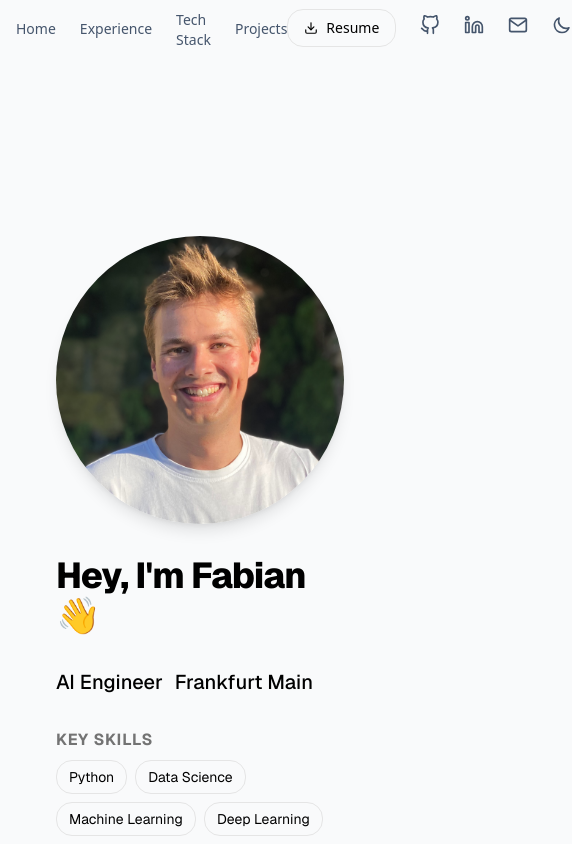
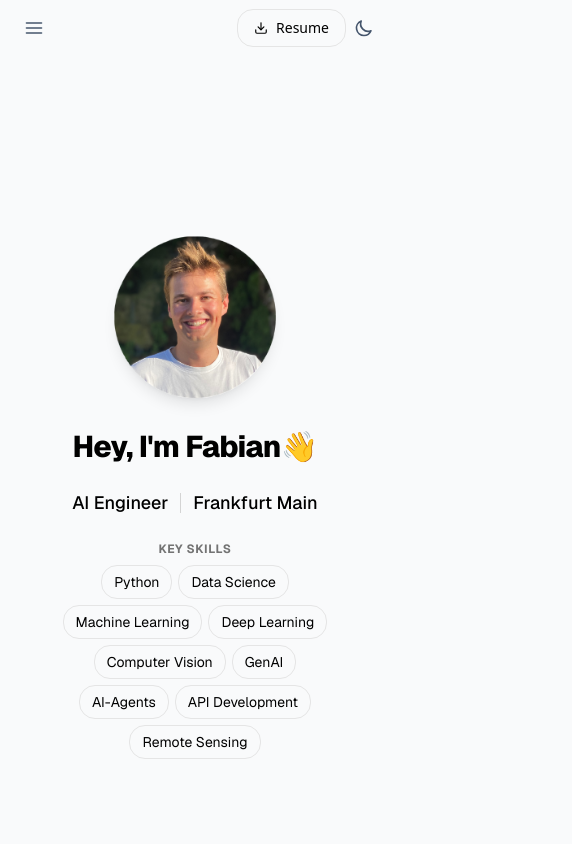
Before and after one commit to Taraman12/portfolio, a Next.js app: page / in a window 390 px wide. Shown: the top 844 px of the page, 572 px wide, since content can reach past the window. Built offline with nearby package versions, Linux system fonts and the light colour scheme.

Commit message:
Adjust CSS styling to work better on mobile (#8)
* refactor: renamed TopbarMenu to TopBarResume

* feat: adjusted content style to work better on mobile

```diff
--- a/src/components/Hero.tsx
+++ b/src/components/Hero.tsx
@@ -16,7 +16,7 @@ export default function Hero() {
                 <div className="grid items-center gap-8 md:grid-cols-3">
                     {/* Left: Profile image */}
                     <div className="order-0 md:order-none md:col-span-1 flex justify-center">
-                        <div className="relative aspect-square w-72 h-72 overflow-hidden rounded-full shadow-lg">
+                        <div className="relative aspect-square xs:overflow-hidden rounded-full shadow-lg w-40 h-40 sm:w-52 sm:h-52 md:w-60 md:h-60 lg:w-72 lg:h-72">
                             <Image
                                 src={`${prefix}/Fabian_Kochsiek_round.png`}
                                 alt="Portrait"
@@ -29,37 +29,32 @@ export default function Hero() {
                     </div>
 
                     {/* Right: Text content */}
-                    <div className="md:col-span-2 space-y-8">
+                    <div className="md:col-span-2 space-y-6 md:space-y-8 text-center md:text-left">
                         {/* Headline */}
-                        <h1 className="font-extrabold tracking-tight lg:text-6xl sm:text-5xl text-4xl">
+                        <h1 className="font-extrabold tracking-tight text-3xl sm:text-4xl lg:text-6xl">
                             Hey, I'm <span className="text-primary">Fabian👋</span>
                         </h1>
 
                         {/* Meta row: Role (filled badge) + Location (plain link) */}
-                        <div className="flex flex-wrap items-center gap-3 font-medium lg:text-3xl sm:text-2xl text-xl">
-                            {/* Role badge — visually distinct from tags */}
-                            <span className="inline-flex items-center gap-2 ">
-                                  AI Engineer
+                        <div className="flex flex-wrap justify-center md:justify-start items-center gap-3 font-medium text-lg sm:text-xl lg:text-3xl">
+                            <span className="inline-flex items-center gap-2">
+                                AI Engineer
                             </span>
-
-                            {/* sep */}
                             <span
                                 aria-hidden
-                                className="hidden md:inline-block h-5 w-px bg-neutral-300 dark:bg-neutral-700 "
+                                className="md:inline-block h-5 w-px bg-neutral-300 dark:bg-neutral-700 "
                             />
-
-                            {/* Location — text link, not a chip */}
                             <span className="inline-flex items-center gap-2">
-                                  Frankfurt Main
+                                Frankfurt Main
                             </span>
                         </div>
 
                         {/* Key Skills */}
                         <div className="space-y-2">
-                            <h2 className="font-bold tracking-wider text-neutral-500 dark:text-neutral-400 uppercase ">
+                            <h2 className="font-bold tracking-wider text-neutral-500 dark:text-neutral-400 uppercase text-xs sm:text-sm">
                                 Key Skills
                             </h2>
-                            <div className="flex flex-wrap items-center gap-2">
+                            <div className="flex flex-wrap justify-center md:justify-start items-center gap-1.5 sm:gap-2">
                                 <Item>Python</Item>
                                 <Item>Data Science</Item>
                                 <Item>Machine Learning</Item>
--- a/src/components/TopBar.tsx
+++ b/src/components/TopBar.tsx
@@ -1,57 +1,113 @@
 "use client";
 
+import { useState } from "react";
 import ThemeSwitcher from "@/components/ThemeToggle";
 import { TopBarIcon } from "./TopBarIcon";
-import { FiGithub, FiLinkedin, FiMail } from "react-icons/fi";
-import { TopBarMenu } from "./TopBarMenu";
+import { FiGithub, FiLinkedin, FiMail, FiMenu, FiX } from "react-icons/fi";
+import { TopBarResume } from "./TopBarResume";
 import { TopBarItem } from "./TopBarItem";
 
+const navItems = [
+    { href: "#home", label: "Home" },
+    { href: "#experience", label: "Experience" },
+    { href: "#tech-stack", label: "Tech Stack" },
+    { href: "#projects", label: "Projects" },
+];
+
+const socialItems = [
+    { Icon: FiGithub, href: "https://github.com/taraman12", label: "GitHub Profile" },
+    { Icon: FiLinkedin, href: "https://www.linkedin.com/in/fabian-kochsiek/", label: "LinkedIn Profile" },
+    { Icon: FiMail, href: "mailto:Fabian.Kochsiek@gmail.com", label: "Send Email" },
+];
+
 export function TopBar() {
+    const [mobileOpen, setMobileOpen] = useState(false);
+
+    function closeMenu() {
+        setMobileOpen(false);
+    }
+
     return (
-        <div className="w-full dark:bg-neutral-900 bg-gray-50">
-            {/* match content edges with main container */}
+        <div className="w-full dark:bg-neutral-900 bg-gray-50 border-b border-transparent dark:border-neutral-800">
+            {/* main bar */}
             <div className="mx-auto flex h-14 w-full max-w-5xl items-center px-4">
-                {/* Navigation (left) */}
-                <nav className="flex items-center mr-auto" aria-label="Primary">
-                    <TopBarItem>
-                        <a href="#home" className="inline-flex items-center text-sm font-medium text-slate-600 dark:text-slate-300 hover:text-slate-900 dark:hover:text-slate-50 transition-colors">
-                            Home
-                        </a>
-                    </TopBarItem>
-                    <TopBarItem>
-                        <a href="#experience" className="inline-flex items-center text-sm font-medium text-slate-600 dark:text-slate-300 hover:text-slate-900 dark:hover:text-slate-50 transition-colors">
-                            Experience
-                        </a>
-                    </TopBarItem>
-                    <TopBarItem>
-                        <a href="#tech-stack" className="inline-flex items-center text-sm font-medium text-slate-600 dark:text-slate-300 hover:text-slate-900 dark:hover:text-slate-50 transition-colors">
-                            Tech Stack
-                        </a>
-                    </TopBarItem>
-                    <TopBarItem>
-                        <a href="#projects" className="inline-flex items-center text-sm font-medium text-slate-600 dark:text-slate-300 hover:text-slate-900 dark:hover:text-slate-50 transition-colors">
-                            Projects
-                        </a>
-                    </TopBarItem>
+                {/* Left: Nav (desktop) */}
+                <nav className="hidden md:flex items-center mr-auto" aria-label="Primary">
+                    {navItems.map(item => (
+                        <TopBarItem key={item.href}>
+                            <a
+                                href={item.href}
+                                className="inline-flex items-center text-sm font-medium text-slate-600 dark:text-slate-300 hover:text-slate-900 dark:hover:text-slate-50 transition-colors"
+                            >
+                                {item.label}
+                            </a>
+                        </TopBarItem>
+                    ))}
                 </nav>
 
-                {/* Actions (right) */}
-                <div className="flex items-center">
+                {/* Mobile Hamburger */}
+                <div className="md:hidden mr-auto">
+                    <button
+                        type="button"
+                        aria-label={mobileOpen ? "Close navigation menu" : "Open navigation menu"}
+                        aria-expanded={mobileOpen}
+                        aria-controls="mobile-nav"
+                        onClick={() => setMobileOpen(o => !o)}
+                        className="inline-flex items-center justify-center rounded-md p-2 text-slate-600 dark:text-slate-300 hover:text-slate-900 dark:hover:text-slate-50 focus:outline-none focus:ring-2 focus:ring-indigo-500"
+                    >
+                        {mobileOpen ? <FiX className="h-5 w-5" /> : <FiMenu className="h-5 w-5" />}
+                    </button>
+                </div>
+
+                {/* Right: Actions (desktop) */}
+                <div className="hidden md:flex items-center">
                     <TopBarItem>
-                        <TopBarMenu />
+                        <TopBarResume />
                     </TopBarItem>
-                    <TopBarItem>
-                        <TopBarIcon Icon={FiGithub} href="https://github.com/taraman12" label="GitHub Profile" />
-                    </TopBarItem>
-                    <TopBarItem>
-                        <TopBarIcon Icon={FiLinkedin} href="https://www.linkedin.com/in/fabian-kochsiek/" label="LinkedIn Profile" />
-                    </TopBarItem>
-                    <TopBarItem>
-                        <TopBarIcon Icon={FiMail} href="mailto:Fabian.Kochsiek@gmail.com" label="Send Email" />
-                    </TopBarItem>
+                    {socialItems.map(s => (
+                        <TopBarItem key={s.href}>
+                            <TopBarIcon Icon={s.Icon} href={s.href} label={s.label} />
+                        </TopBarItem>
+                    ))}
                     <TopBarItem>
                         <ThemeSwitcher />
                     </TopBarItem>
+                </div>
+
+                {/* Right: Condensed actions (mobile) */}
+                <div className="flex md:hidden items-center gap-2">
+                    <TopBarResume />
+                    {/* Optional: keep just Theme + overflow menu (TopBarMenu could hold extra actions) */}
+                    <ThemeSwitcher />
+                </div>
+            </div>
+
+            {/* Mobile dropdown panel */}
+            <div
+                id="mobile-nav"
+                className={`md:hidden overflow-hidden transition-[max-height,opacity] duration-300 ${mobileOpen ? "max-h-[480px] opacity-100" : "max-h-0 opacity-0"}`}
+            >
+                <div className="mx-auto w-full max-w-5xl px-4 pb-4 space-y-4">
+                    <div className="flex flex-col gap-1 pt-2" role="menu" aria-label="Mobile Primary Navigation">
+                        {navItems.map(item => (
+                            <a
+                                key={item.href}
+                                href={item.href}
+                                onClick={closeMenu}
+                                className="rounded px-2 py-2 text-sm font-medium text-slate-700 dark:text-slate-300 hover:bg-slate-200/60 dark:hover:bg-neutral-800/80 hover:text-slate-900 dark:hover:text-slate-50 transition-colors"
+                            >
+                                {item.label}
+                            </a>
+                        ))}
+                    </div>
+                    <div className="pt-2 border-t border-slate-200 dark:border-neutral-800">
+                        <p className="text-xs uppercase tracking-wide text-slate-500 dark:text-slate-400 mb-2">Connect</p>
+                        <div className="flex items-center gap-3">
+                            {socialItems.map(s => (
+                                <TopBarIcon key={s.href} Icon={s.Icon} href={s.href} label={s.label} />
+                            ))}
+                        </div>
+                    </div>
                 </div>
             </div>
         </div>
--- a/src/components/TopBarMenu.tsx
+++ b/src/components/TopBarResume.tsx
@@ -2,9 +2,9 @@
 
 import { useState } from "react";
 import { TopBarButton } from "./TopBarButton";
-import { FiDownload, FiGlobe } from "react-icons/fi";
+import { FiDownload } from "react-icons/fi";
 
-export function TopBarMenu() {
+export function TopBarResume() {
     const [isOpen, setIsOpen] = useState(false);
     const prefix = process.env.NEXT_PUBLIC_BASE_PATH || '';
 
```
